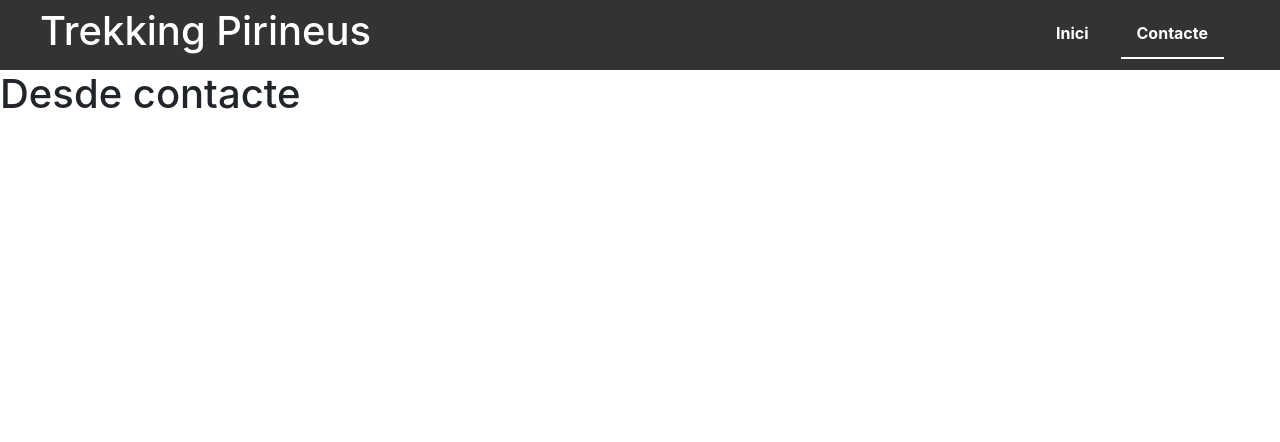
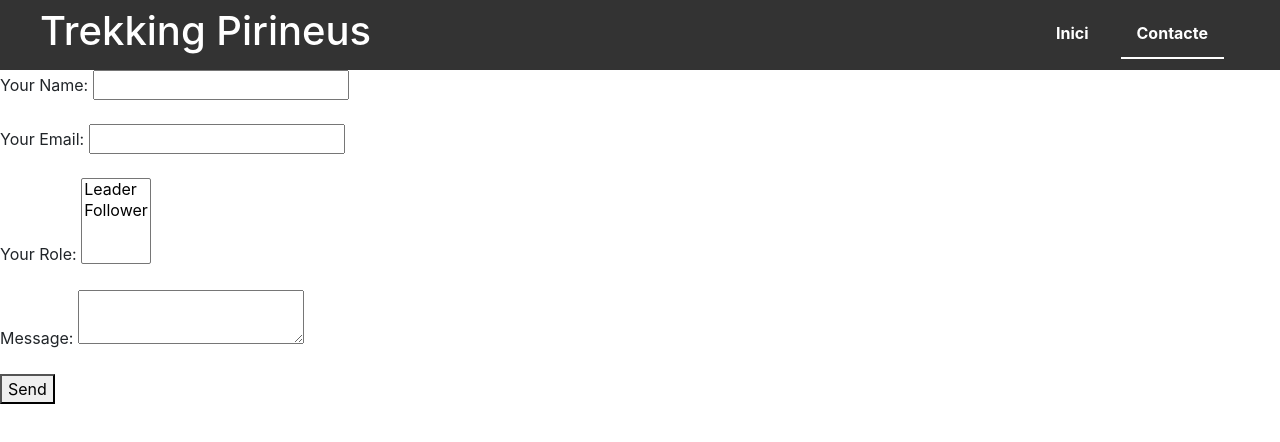
Before and after one commit to mcuenca96/TrekkingPirineu, a Gatsby site: page /contacte in a window 1280 px wide. Built offline with nearby package versions, Linux system fonts and the light colour scheme; Gatsby itself is replaced by a stand-in of ours.

Commit message:
Netlify contact form

```diff
--- a/src/components/rutes.js
+++ b/src/components/rutes.js
@@ -14,6 +14,12 @@ const Rutes = () => {
                             title
                             description
                             image
+                            link {
+                                ... on PRISMIC__ExternalLink {
+                                    _linkType
+                                    url
+                                }
+                            }
                         }
                     }
                 }
--- a/src/pages/contacte.js
+++ b/src/pages/contacte.js
@@ -1,10 +1,40 @@
-import React from "react"
+import React, { Fragment } from "react"
 import Layout from "../components/layout"
 
 const Contacte = () => {
     return (
         <Layout>
-            <h1>Desde contacte</h1>
+            <Fragment>
+                <form name="contact" method="POST" data-netlify="true">
+                    <p>
+                        <label>
+                            Your Name: <input type="text" name="name" />
+                        </label>
+                    </p>
+                    <p>
+                        <label>
+                            Your Email: <input type="email" name="email" />
+                        </label>
+                    </p>
+                    <p>
+                        <label>
+                            Your Role:{" "}
+                            <select name="role[]" multiple>
+                                <option value="leader">Leader</option>
+                                <option value="follower">Follower</option>
+                            </select>
+                        </label>
+                    </p>
+                    <p>
+                        <label>
+                            Message: <textarea name="message"></textarea>
+                        </label>
+                    </p>
+                    <p>
+                        <button type="submit">Send</button>
+                    </p>
+                </form>
+            </Fragment>
         </Layout>
     )
 }
```
Also changed, not shown: src/components/ruta.js (+6 -2 lines).
